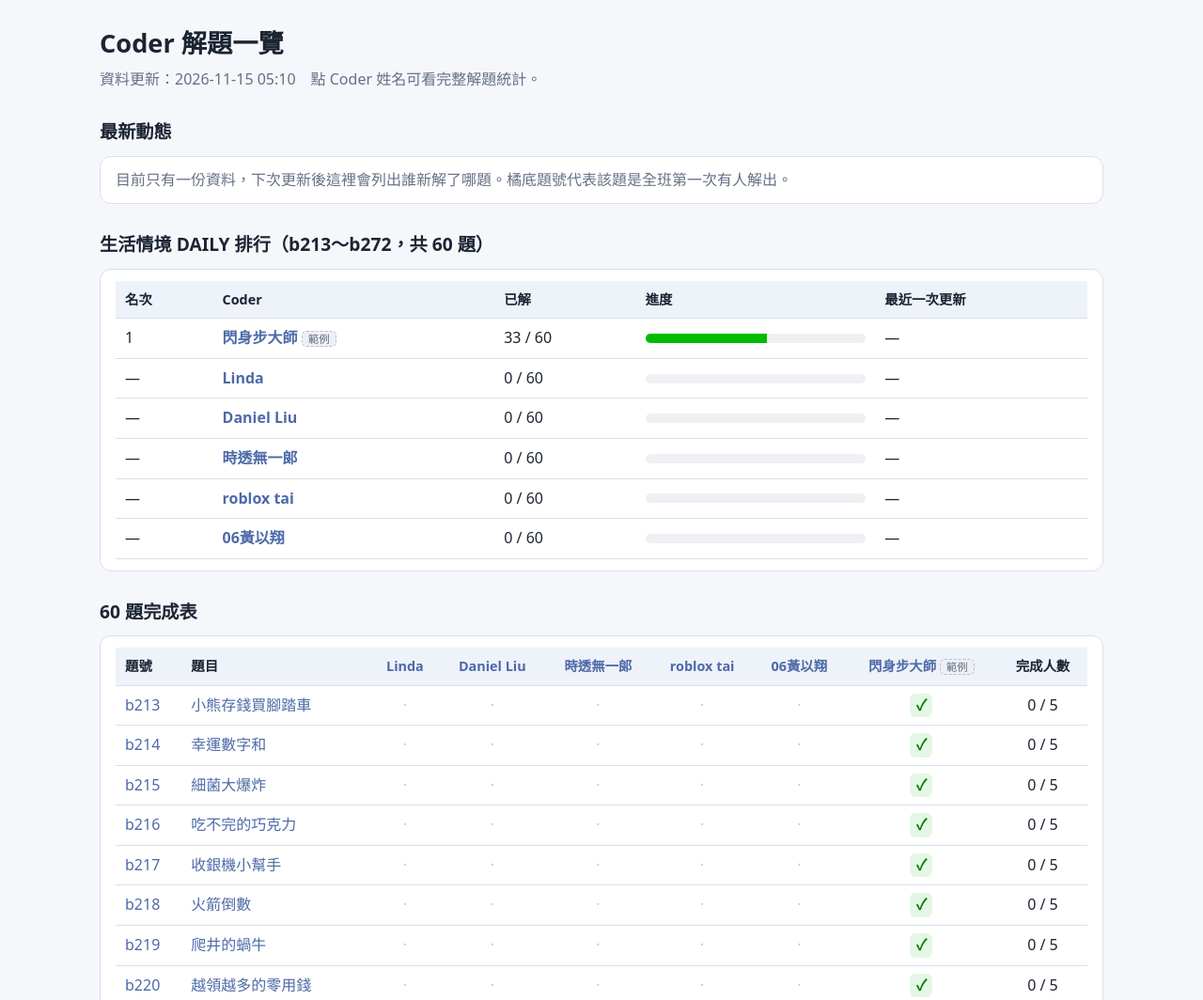
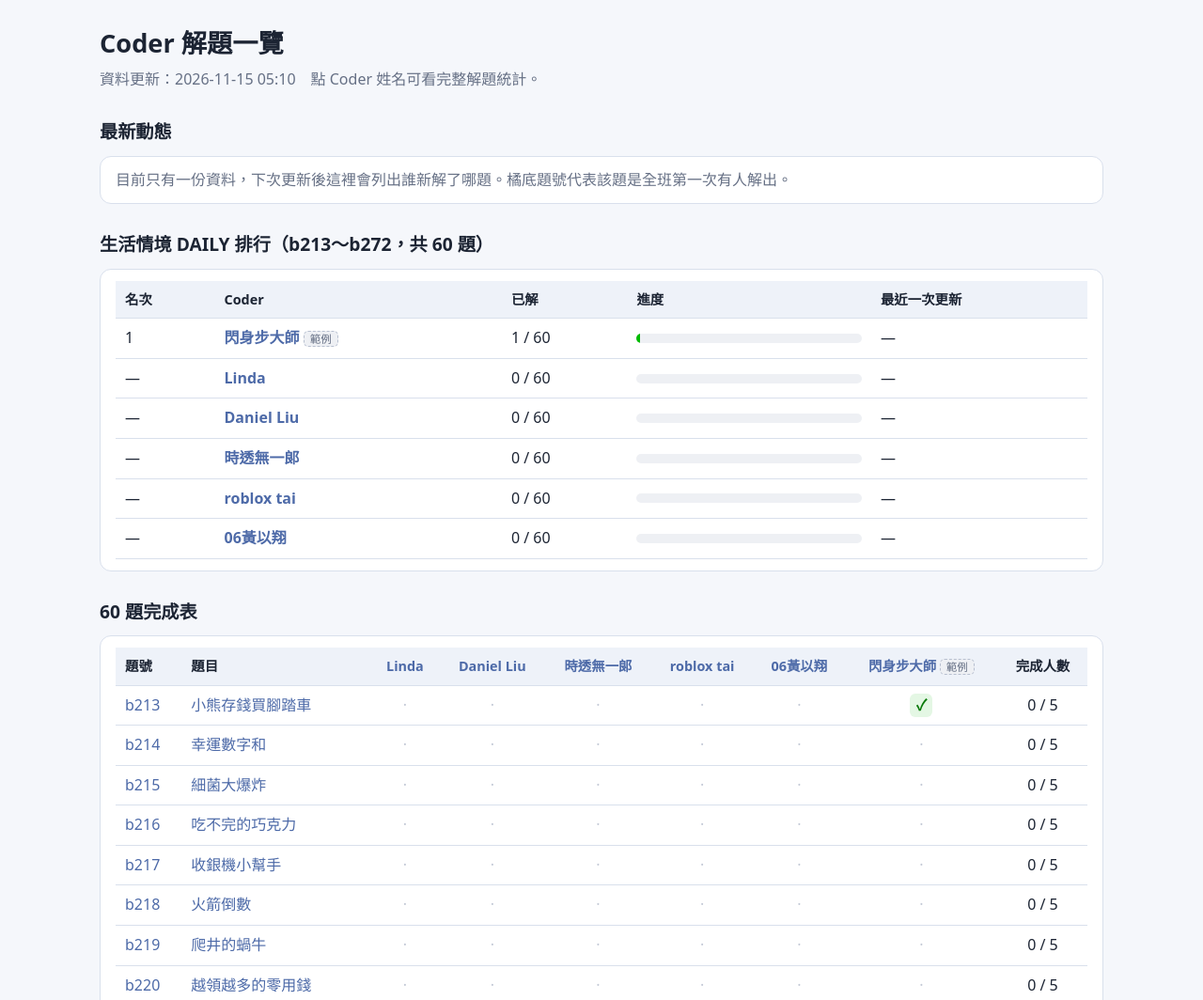
Before and after one commit to greenmail1011/z-class, a plain HTML site: page index.html in a window 1280 px wide. Shown: the top 1064 px of the page at 94% size. Drawn offline with Linux system fonts and the light colour scheme.

Commit message:
Sample coder solves only the first problem
Co-Authored-By: Claude Sonnet 5.5 <noreply@anthropic.com>
Claude-Session: https://claude.ai/code/session_01THEmz1coKdAHXb7UVbtsfm

```diff
--- a/index.html
+++ b/index.html
@@ -64,7 +64,7 @@ var SNAPSHOTS=[
   57:"b001-b003 b005-b042 b086-b097 b099-b122 b124-b125 b130-b135 b137-b146 b149-b150 b153-b165 b168-b171 b174-b178 b180-b183",
   48:"b001-b039 b086-b110 b116-b125 b130-b135 b138-b143 b146 b149-b150 b153-b165 b168-b171 b174-b178 b180-b183",
   50:"b001-b042 b086-b097 b099-b125 b130-b135 b138-b146 b149-b150 b153-b165 b168-b171 b174-b178 b180-b183",
-  0:"b001-b042 b213-b232 b234 b236 b240 b243-b247 b253-b257"}}
+  0:"b213"}}
 ];
 var TITLES=["小熊存錢買腳踏車", "幸運數字和", "細菌大爆炸", "吃不完的巧克力", "收銀機小幫手", "火箭倒數", "爬井的蝸牛", "越領越多的零用錢", "神奇的數字變身", "這是幾位數", "雲霄飛車身高限制", "電影票價", "寄包裹運費", "跳繩冠軍", "閏年與平年", "今天穿什麼", "拍手跳跳報數遊戲", "買飲料找零", "剪刀石頭布", "木棒三角形", "數羊睡覺", "九九乘法表", "幸運偶數號碼", "聖誕樹星星", "分糖果有幾種分法", "排隊有幾種排法", "兔子繁殖", "寶箱密碼是質數嗎", "黑白棋盤", "攝氏轉華氏表", "一週最高溫", "全班平均分數", "及格的人有幾個", "倒著排隊", "身高最高的是第幾個", "越來越熱的日子", "單數座位的點數", "失物招領", "擲骰子統計", "對稱的珠子項鍊", "成績單等第統計", "拍手報數遊戲", "零用錢日記", "班長選舉計票", "幸運號碼總和", "猜數字遊戲", "水庫警戒水位", "成績輸入小幫手", "數字裡的奇偶", "找零用的硬幣", "跳高比賽的亞軍", "比平均高的人", "連續升溫最久幾天", "合起來剛好的兩張牌", "補考名單", "數字三角形", "自己訂的乘法表", "同學互相握手", "方格的對角線", "質數寶藏表"];
 var DL=213,DH=272;
```
